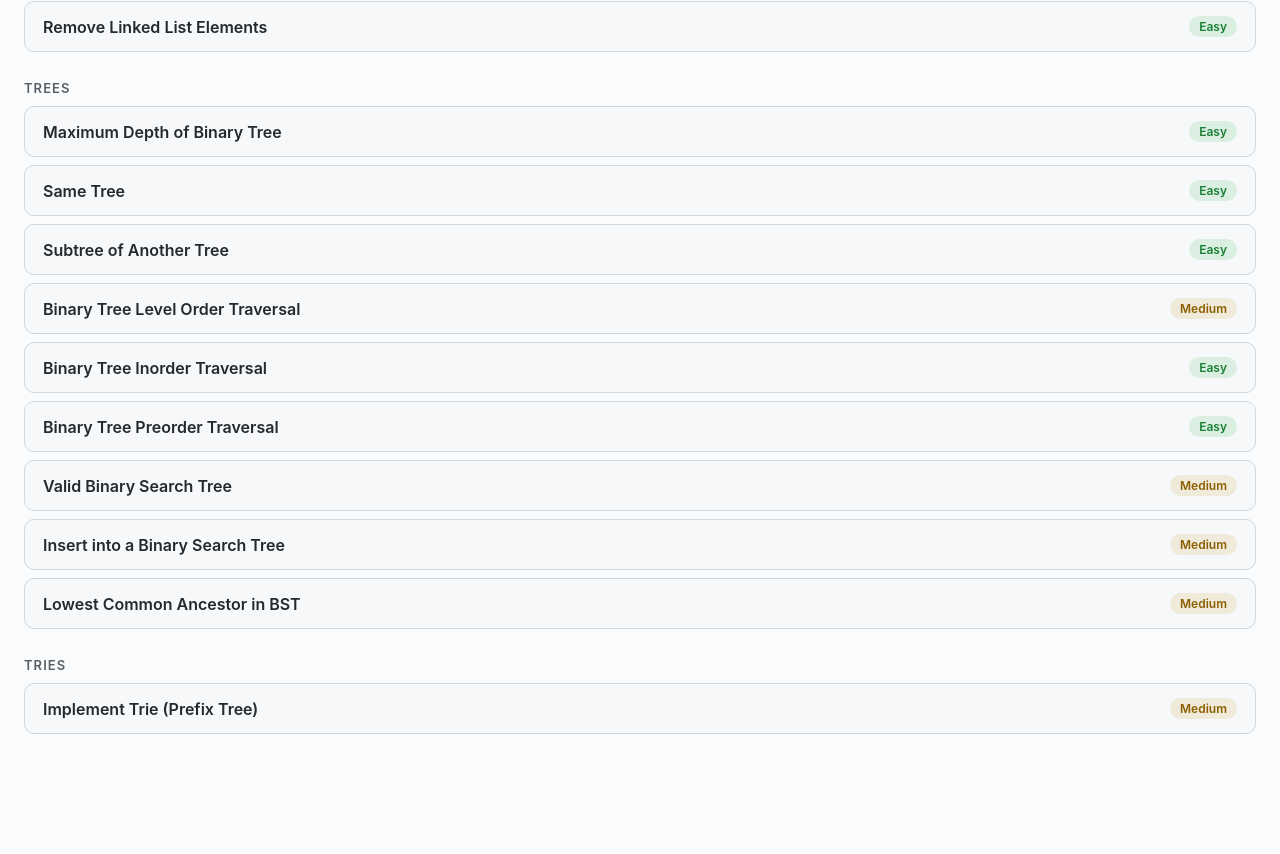
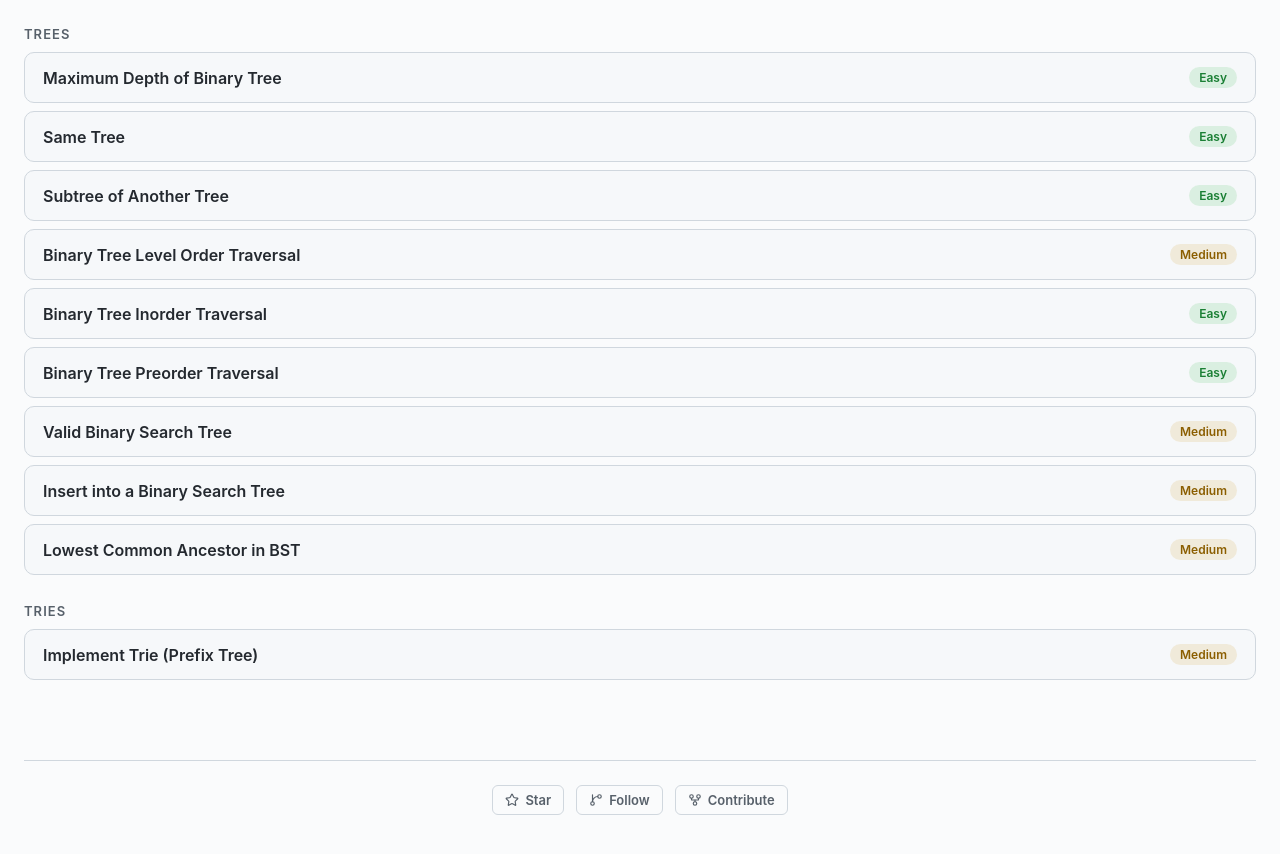
Before and after one commit to elberfunez/leetsharp, a React (Vite) app: page / in a window 1280 px wide. Shown: the part 1884-2738 px from the top of the page. Before the commit the page ends 2710 px from the top, so only its background shows below. Built offline with nearby package versions, Linux system fonts and the light colour scheme.

Commit message:
add way to contribute, follow , etc

```diff
--- a/src/index.css
+++ b/src/index.css
@@ -1226,3 +1226,14 @@ body {
   border-color: var(--accent);
   color: var(--accent);
 }
+
+/* ---------- Home footer ---------- */
+
+.home-footer {
+  display: flex;
+  gap: 12px;
+  margin-top: 80px;
+  padding-top: 24px;
+  border-top: 1px solid var(--border);
+  justify-content: center;
+}
--- a/src/pages/HomePage.tsx
+++ b/src/pages/HomePage.tsx
@@ -28,33 +28,6 @@ export function HomePage() {
 
   return (
     <div>
-      <div className="home-links">
-        <a
-          href="https://github.com/elberfunez/leetsharp"
-          target="_blank"
-          rel="noreferrer"
-          className="home-link"
-        >
-          <Star size={14} strokeWidth={2} /> Star
-        </a>
-        <a
-          href="https://github.com/elberfunez"
-          target="_blank"
-          rel="noreferrer"
-          className="home-link"
-        >
-          <GitBranch size={14} strokeWidth={2} /> Follow
-        </a>
-        <a
-          href="https://github.com/elberfunez/leetsharp/blob/main/CONTRIBUTING.md"
-          target="_blank"
-          rel="noreferrer"
-          className="home-link"
-        >
-          <GitFork size={14} strokeWidth={2} /> Contribute
-        </a>
-      </div>
-
       <div className="home-controls">
         <div className="view-toggle">
           <button
@@ -117,6 +90,33 @@ export function HomePage() {
       {openCategory && (
         <CategoryPanel category={openCategory} onClose={() => setOpenCategory(null)} />
       )}
+
+      <div className="home-footer">
+        <a
+          href="https://github.com/elberfunez/leetsharp"
+          target="_blank"
+          rel="noreferrer"
+          className="home-link"
+        >
+          <Star size={14} strokeWidth={2} /> Star
+        </a>
+        <a
+          href="https://github.com/elberfunez"
+          target="_blank"
+          rel="noreferrer"
+          className="home-link"
+        >
+          <GitBranch size={14} strokeWidth={2} /> Follow
+        </a>
+        <a
+          href="https://github.com/elberfunez/leetsharp/blob/main/CONTRIBUTING.md"
+          target="_blank"
+          rel="noreferrer"
+          className="home-link"
+        >
+          <GitFork size={14} strokeWidth={2} /> Contribute
+        </a>
+      </div>
     </div>
   );
 }
```
